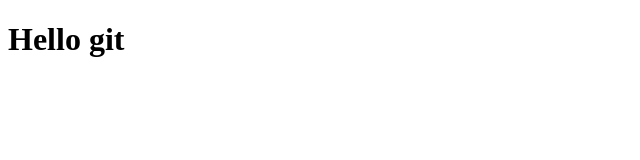
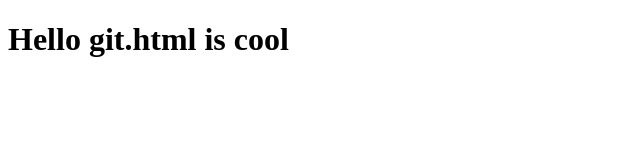
Before and after one commit to RemiJolian/HTML, a plain HTML site: page HTML_My_Projects/New_Projects_1402/Project1.html in a window 1280 px wide. Shown: the whole page, without its empty margins (0-640 px from the left). Drawn offline with Linux system fonts and the light colour scheme.

Commit message:
change first change for test

```diff
--- a/HTML_My_Projects/New_Projects_1402/Project1.html
+++ b/HTML_My_Projects/New_Projects_1402/Project1.html
@@ -6,6 +6,6 @@
     <title>Document</title>
   </head>
   <body>
-    <h1>Hello git</h1>
+    <h1>Hello git.html is cool</h1>
   </body>
 </html>
```
